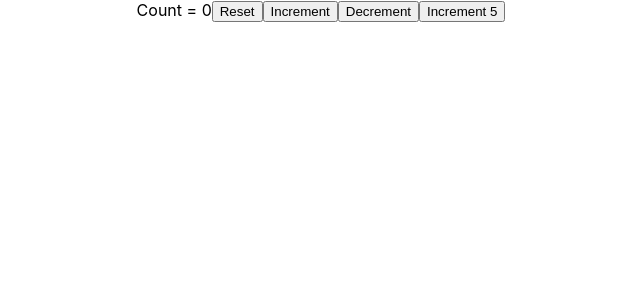
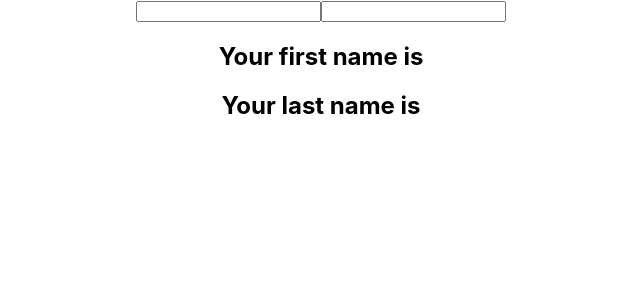
Before and after one commit to raj-savsani/ReactJs, a React (Create React App) app in the folder state-hook/: page / in a window 1280 px wide. Shown: the top 300 px of the page, without its empty margins (319-959 px from the left). Built offline with nearby package versions, Linux system fonts and the light colour scheme.

Commit message:
useState with Object

```diff
--- a/state-hook/src/App.js
+++ b/state-hook/src/App.js
@@ -2,12 +2,14 @@
 import './App.css';
 import ClassCounter from './components/ClassCounter';
 import HookCounter from './components/HookCounter';
+import HookCounterThree from './components/HookCounterThree';
 import HookCounterTwo from './components/HookCounterTwo';
 
 function App() {
   return (
     <div className="App">
-      <HookCounterTwo></HookCounterTwo>
+      <HookCounterThree></HookCounterThree>
+      {/* <HookCounterTwo></HookCounterTwo> */}
       {/* <HookCounter></HookCounter> */}
       {/* <ClassCounter></ClassCounter> */}
     </div>
--- /dev/null
+++ b/state-hook/src/components/HookCounterThree.js
@@ -0,0 +1,25 @@
+import React, { useState } from "react";
+
+function HookCounterThree() {
+  const [name, setName] = useState({ firstname: "", lastname: "" });
+  return (
+    <div>
+      <form>
+        <input
+          type="text"
+          value={name.firstname}
+          onChange={(e) => setName({ ...name, firstname: e.target.value })}
+        ></input>
+        <input
+          type="text"
+          value={name.lastname}
+          onChange={(e) => setName({ ...name, lastname: e.target.value })}
+        ></input>
+        <h2>Your first name is {name.firstname}</h2>
+        <h2>Your last name is {name.lastname}</h2>
+      </form>
+    </div>
+  );
+}
+
+export default HookCounterThree;
```
